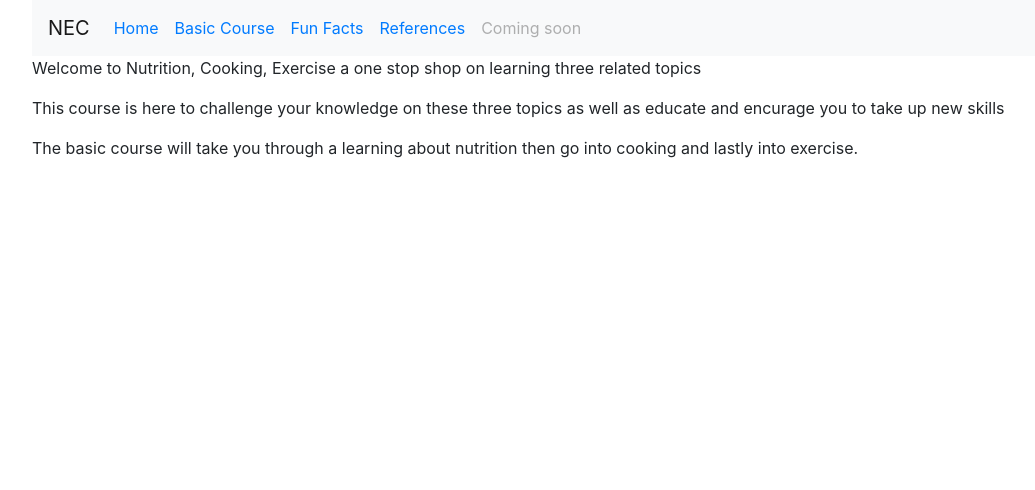
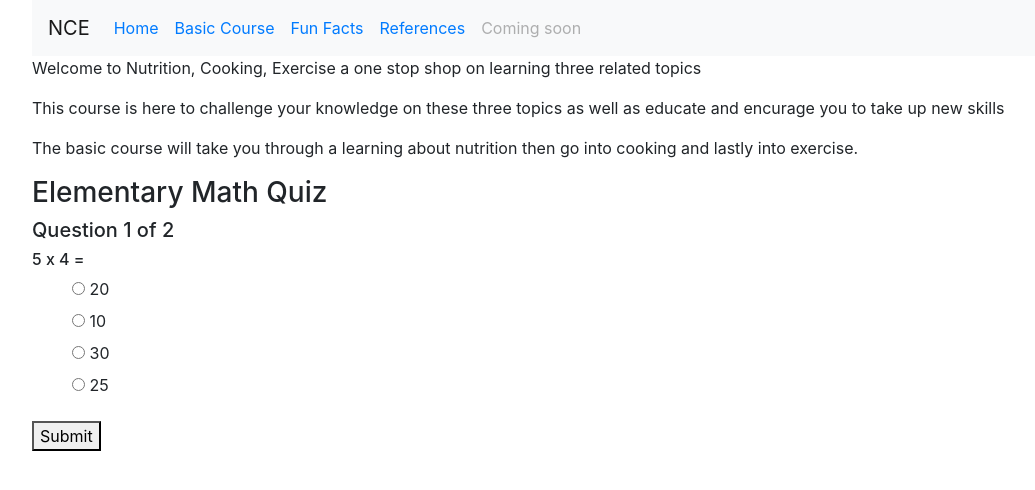
Before and after one commit to JPMendoza/cs6460, a React (Create React App) app: page / in a window 1280 px wide. Shown: the top 490 px of the page, without its empty margins (53-1088 px from the left). Built offline with nearby package versions, Linux system fonts and the light colour scheme.

Commit message:
added a quiz component

```diff
--- /dev/null
+++ b/public/data/quiz.json
@@ -0,0 +1,47 @@
+{
+  "title": "Elementary Math Quiz",
+  "questions": [
+    {
+      "question": "5 x 4 =",
+      "answers": [
+        {
+          "point": 1,
+          "label": "20"
+        },
+        {
+          "point": 0,
+          "label": "10"
+        },
+        {
+          "point": 0,
+          "label": "30"
+        },
+        {
+          "point": 0,
+          "label": "25"
+        }
+      ]
+    },
+    {
+      "question": "2 + 4 x 10 =",
+      "answers": [
+        {
+          "point": 0,
+          "label": "60"
+        },
+        {
+          "point": 1,
+          "label": "42"
+        },
+        {
+          "point": 0,
+          "label": "40"
+        },
+        {
+          "point": 0,
+          "label": "20"
+        }
+      ]
+    }
+  ]
+}
--- a/src/components/Home.js
+++ b/src/components/Home.js
@@ -1,5 +1,5 @@
 import React from "react";
-
+import Quiz from './quiz/Quiz'
 export default class Home extends React.Component {
   render() {
     return (
@@ -7,7 +7,7 @@ export default class Home extends React.Component {
        <p>Welcome to Nutrition, Cooking, Exercise a one stop shop on learning three related topics</p>
        <p>This course is here to challenge your knowledge on these three topics as well as educate and encurage you to take up new skills </p>
        <p>The basic course will take you through a learning about nutrition then go into cooking and lastly into exercise. </p>
-
+       <Quiz />
        </div>
     );
   }
--- a/src/components/Nav.js
+++ b/src/components/Nav.js
@@ -6,7 +6,7 @@ export default class Nav extends React.Component {
     return (
       <div>
       <nav class="navbar navbar-expand-lg navbar-light bg-light">
-        <span class="navbar-brand">NEC</span>
+        <span class="navbar-brand">NCE</span>
         <button class="navbar-toggler" type="button" data-toggle="collapse" data-target="#navbarSupportedContent" aria-controls="navbarSupportedContent" aria-expanded="false" aria-label="Toggle navigation">
           <span class="navbar-toggler-icon"></span>
         </button>
--- /dev/null
+++ b/src/components/quiz/Question.js
@@ -0,0 +1,26 @@
+import React from 'react'
+
+const Question = ({
+  question,
+  index,
+  onAnswerSelected,
+  onSubmit
+}) => {
+  return (
+    <div>
+      <h6>{question.question}</h6>
+      <ul style={{listStyleType:"none"}}>
+      {question.answers.map((answer, i) =>
+        <li key={`${index}-${i}`}>
+          <input type="radio" name={`question_${index}`} id={`question_${index}_answer_${i}`} defaultChecked={false} value={i} onChange={onAnswerSelected} />
+          {' '}
+          <label htmlFor={`question_${index}_answer_${i}`}>{answer.label}</label>
+        </li>
+      )}
+      </ul>
+      <button onClick={onSubmit}>Submit</button>
+    </div>
+  )
+}
+
+export default Question
--- /dev/null
+++ b/src/components/quiz/Quiz.js
@@ -0,0 +1,81 @@
+import React from 'react'
+import $ from 'jquery'
+
+import Question from './Question'
+
+
+export default class Quiz extends React.Component {
+
+  constructor(props) {
+      super(props)
+      this.state = {
+        quiz: {},
+        index: 0,
+        answers: []
+      }
+  }
+
+  componentDidMount() {
+    $.getJSON('./data/quiz.json', function(result) {
+      this.setState({quiz: result})
+    }.bind(this))
+  }
+
+  handleSubmit() {
+    if (this.state.index < this.state.quiz.questions.length) {
+      this.setState({'index': this.state.index + 1})
+    } else {
+      let score = this.state.score || 0
+      this.state.answers.map((answer, i) => (
+        score = score + this.state.quiz.questions[i].answers[answer].point
+      ))
+      this.setState({'score': score})
+    }
+  }
+
+  handleAnswerSelected(event) {
+    let list = [...this.state.answers.slice(0, this.state.index),
+                parseInt(event.target.value),
+                ...this.state.answers.slice(this.state.index + 1)]
+    this.setState({'answers': list})
+  }
+
+  render() {
+    const {
+      quiz, index, answers
+    } = this.state
+
+    let completed = (quiz.questions && (index === quiz.questions.length)) ? true : false
+    let numberOfQuestions = quiz.questions ? quiz.questions.length : 0
+    let score = 0
+    if (completed) {
+      this.state.answers.map((answer, i) => (
+        score = score + this.state.quiz.questions[i].answers[answer].point
+      ))
+    }
+
+    return (
+      <div>
+        <h3>{quiz.title}</h3>
+        {completed ?
+          <div>
+            <p>Congratulation, you finished the quiz</p>
+            Your score is {score}
+          </div>
+        :
+          <div>
+          <h5>Question {index + 1} of {numberOfQuestions}</h5>
+          {quiz.questions && index < numberOfQuestions ?
+            <Question
+              question={quiz.questions[index]}
+              index={index}
+              onAnswerSelected={(event) => this.handleAnswerSelected(event)}
+              onSubmit={() => this.handleSubmit()}
+            />
+          : ''}
+          </div>
+        }
+      </div>
+    )
+  }
+}
```
